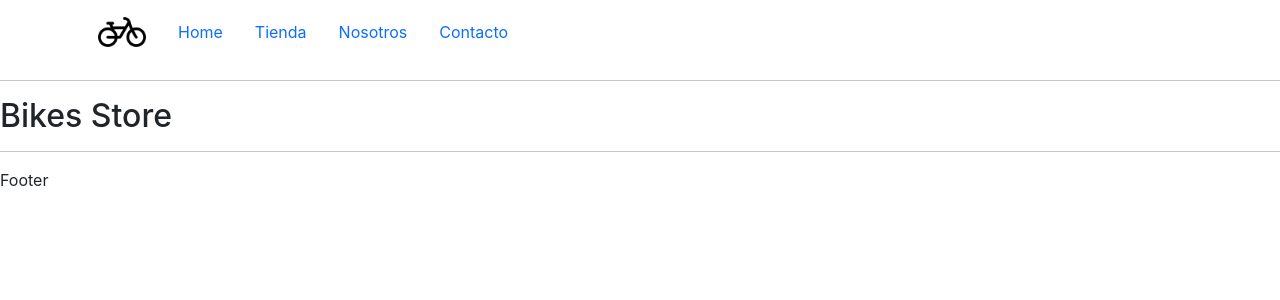
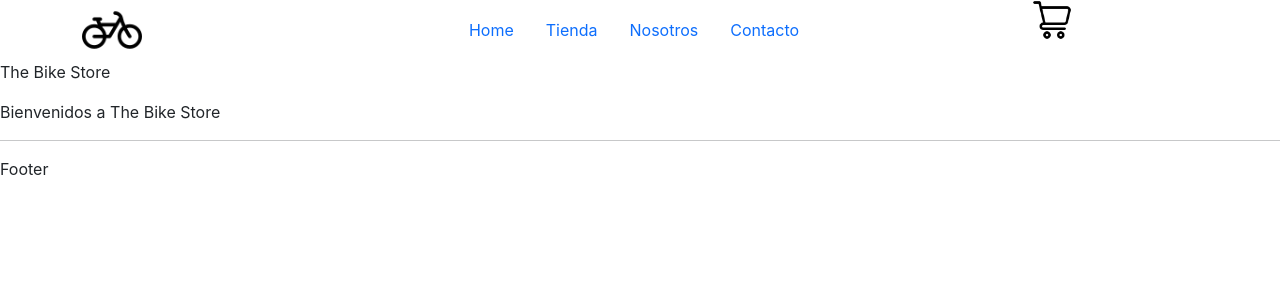
Before and after one commit to Florencia-DiazdelaFuente/React, a React (Create React App) app: page / in a window 1280 px wide. Shown: the top 300 px of the page. Built offline with nearby package versions, Linux system fonts and the light colour scheme; the HTML template or start-up script is replaced by a standard one.

Commit message:
agregado gh-pages

```diff
--- a/package.json
+++ b/package.json
@@ -2,6 +2,7 @@
   "name": "my-app",
   "version": "0.1.0",
   "private": true,
+  "homepage": "https://florencia-diazdelafuente.github.io/React/",
   "dependencies": {
     "@testing-library/jest-dom": "^5.16.5",
     "@testing-library/react": "^13.3.0",
@@ -12,6 +13,8 @@
     "web-vitals": "^2.1.4"
   },
   "scripts": {
+    "predeploy": "npm run build",
+    "deploy": "gh-pages -d build",
     "start": "react-scripts start",
     "build": "react-scripts build",
     "test": "react-scripts test",
--- a/src/App.js
+++ b/src/App.js
@@ -1,6 +1,7 @@
 
 import './App.css';
 import Footer from './components/Footer';
+import ItemListContainer from './components/ItemListContainer';
 import NavBar from './components/NavBar';
 
 function App() {
@@ -10,9 +11,7 @@ function App() {
   return (
     <div>
       <NavBar />
-      <hr></hr>
-      <h2>Bikes Store</h2>
-      <hr></hr>
+      <ItemListContainer titulo={"The Bike Store"} mensaje={"Bienvenidos a The Bike Store"}/>
       <Footer />
     </div>
   );
--- /dev/null
+++ b/src/components/CartWidget.jsx
@@ -0,0 +1,16 @@
+import React from "react";
+import carrito from "./assets/images/carrito.png"
+
+const CartWidget = () => {
+
+    return (
+        <div>
+            <img src={carrito} width="40" alt="imagen carrito" />
+
+
+
+        </div>
+    )
+}
+
+export default CartWidget;
--- a/src/components/Footer.jsx
+++ b/src/components/Footer.jsx
@@ -3,6 +3,7 @@ import React from "react";
 const Footer = () => {
     return (
         <div>
+            <hr></hr>
             <p>Footer</p>
 
         </div>
--- /dev/null
+++ b/src/components/ItemListContainer.jsx
@@ -0,0 +1,14 @@
+import React from "react";
+
+const ItemListContainer = (props) => {
+
+    return (
+        <div>
+            <p> {props.titulo} </p>
+            <p> {props.mensaje} </p>
+
+        </div>
+    )
+}
+
+export default ItemListContainer;
--- a/src/components/NavBar.jsx
+++ b/src/components/NavBar.jsx
@@ -1,14 +1,15 @@
 import React from "react";
 import logo from "./assets/images/bicicleta.png"
+import CartWidget from "./CartWidget";
 
 const NavBar = () => {
 
         return (
             <div className="container">
-            <ul className="nav d-flex align-items-center">
-                <li className="nav-item">
-                    <a className="nav-link active" aria-current="page" href="#"><img src={logo} width="48" alt="logo bici" /></a>
-                </li>
+                <div className="row">
+
+                        <a className= "col" aria-current="page" href="#"><img src={logo} width="60" alt="logo bici" /></a>
+                        <ul className="col-8 nav d-flex justify-content-center align-items-center">
                         <li className="nav-item">
                         <a className="nav-link link_header" href="#">Home</a>
                         </li>
@@ -22,6 +23,14 @@ const NavBar = () => {
                         <a className="nav-link link_header" href="#">Contacto</a>
                         </li>
                         </ul>
+                        <div className="col">
+                        <CartWidget />
+                        </div>
+
+
+
+                </div>
+
         </div>
 
         )
```
Also changed, not shown: src/components/assets/images/carrito.png (added). Lines whose indentation alone changed are shown as unchanged.
